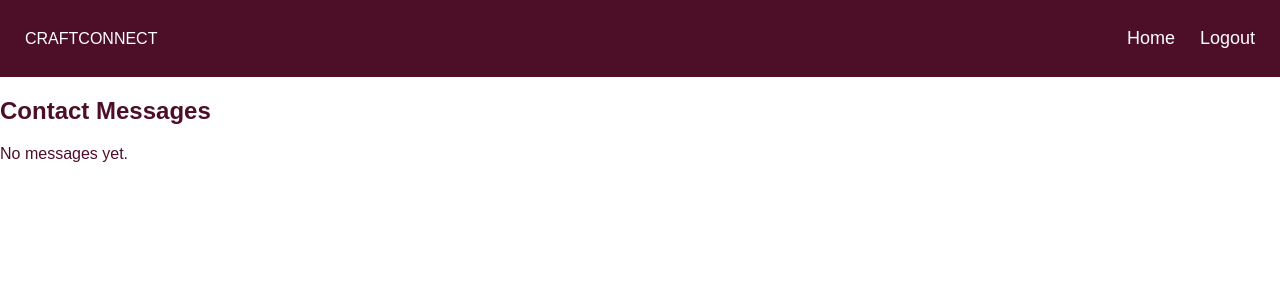
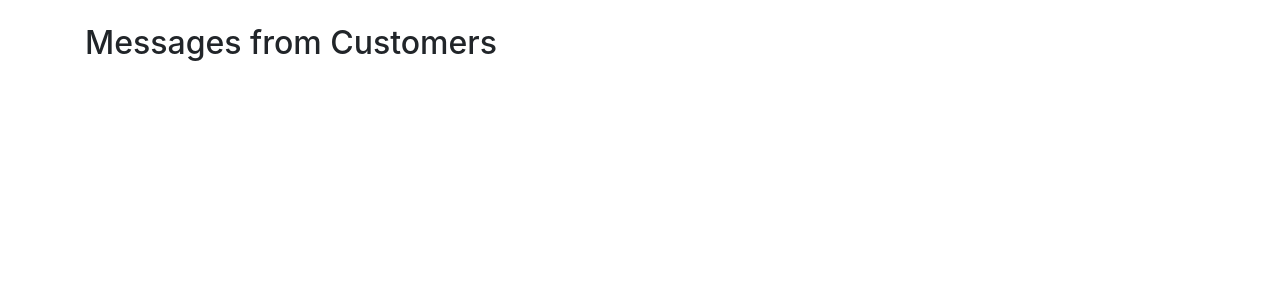
Before and after one commit to agnusjose/CraftConnect, a Flask app: page /view_messages/1 in a window 1280 px wide. Shown: the top 300 px of the page. Run offline with Flask 3, Linux system fonts and the light colour scheme; data that the repository does not hold is empty; some libraries are stand-ins or nearby versions.

Commit message:
Update view_messages.html

```diff
--- a/templates/view_messages.html
+++ b/templates/view_messages.html
@@ -1,44 +1,24 @@
+<!-- view_messages.html -->
 <!DOCTYPE html>
 <html lang="en">
 <head>
     <meta charset="UTF-8">
     <meta name="viewport" content="width=device-width, initial-scale=1.0">
-    <title>View Messages</title>
-    <link rel="stylesheet" href="{{ url_for('static', filename='css/styles.css') }}">
+    <title>Customer Messages</title>
+    <link rel="stylesheet" href="https://stackpath.bootstrapcdn.com/bootstrap/4.3.1/css/bootstrap.min.css">
 </head>
 <body>
-
-    <nav class="navbar">
-        <div class="logo">CRAFTCONNECT</div>
-        <ul class="nav-links">
-            <li><a href="{{ url_for('home') }}">Home</a></li>
-            <li><a href="{{ url_for('logout') }}">Logout</a></li>
+    <div class="container mt-4">
+        <h2>Messages from Customers</h2>
+        <ul class="list-group">
+            {% for customer_id, customer_name in conversations %}
+            <li class="list-group-item">
+                <a href="{{ url_for('chat', manufacturer_id=manufacturer_id, customer_id=customer_id) }}">
+                    {{ customer_name }}
+                </a>
+            </li>
+            {% endfor %}
         </ul>
-    </nav>
-
-    <section class="messages-container">
-        <h2>Contact Messages</h2>
-        {% if messages %}
-            <table>
-                <tr>
-                    <th>Name</th>
-                    <th>Email</th>
-                    <th>Message</th>
-                    <th>Timestamp</th>
-                </tr>
-                {% for message in messages %}
-                <tr>
-                    <td>{{ message[0] }}</td>
-                    <td>{{ message[1] }}</td>
-                    <td>{{ message[2] }}</td>
-                    <td>{{ message[3] }}</td>
-                </tr>
-                {% endfor %}
-            </table>
-        {% else %}
-            <p>No messages yet.</p>
-        {% endif %}
-    </section>
-
+    </div>
 </body>
 </html>
```
